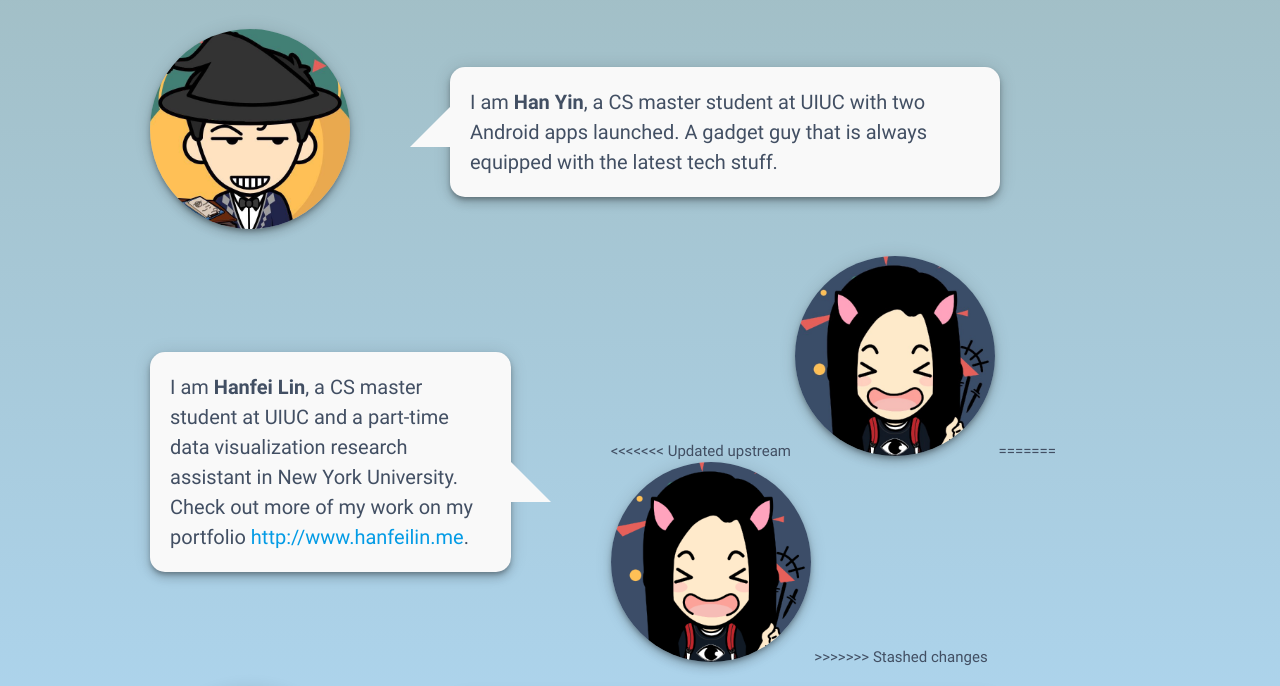
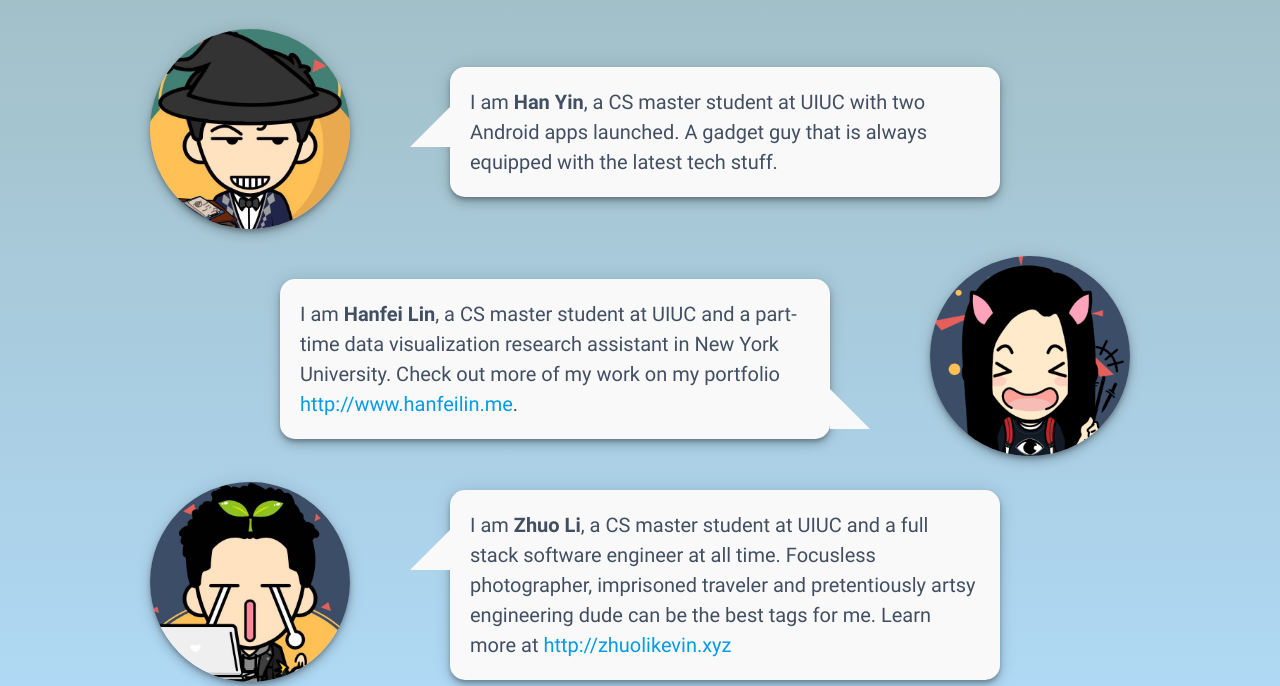
Before and after one commit to College-Magnifier/College-Maginifier, a website: page app/static/about.html in a window 1280 px wide. Shown: the part 85-771 px from the top of the page. Drawn offline with Linux system fonts and the light colour scheme.

Commit message:
change style

```diff
--- a/app/static/about.html
+++ b/app/static/about.html
@@ -35,11 +35,7 @@
         <p>I am <b>Hanfei Lin</b>, a CS master student at UIUC and a part-time data visualization research assistant in New York University. Check out more of my work on my portfolio <a href="http://www.hanfeilin.me">http://www.hanfeilin.me</a></i>.</p>
       </div>
       <div id="avatar-2" class="avatar">
-<<<<<<< Updated upstream
-        <img src="images/lhf.jpg" class="z-depth-3">
-=======
         <img src="images/lh.jpg" class="z-depth-3">
->>>>>>> Stashed changes
       </div>
     </div>
     <div class="introduction-part flex-left">
```
